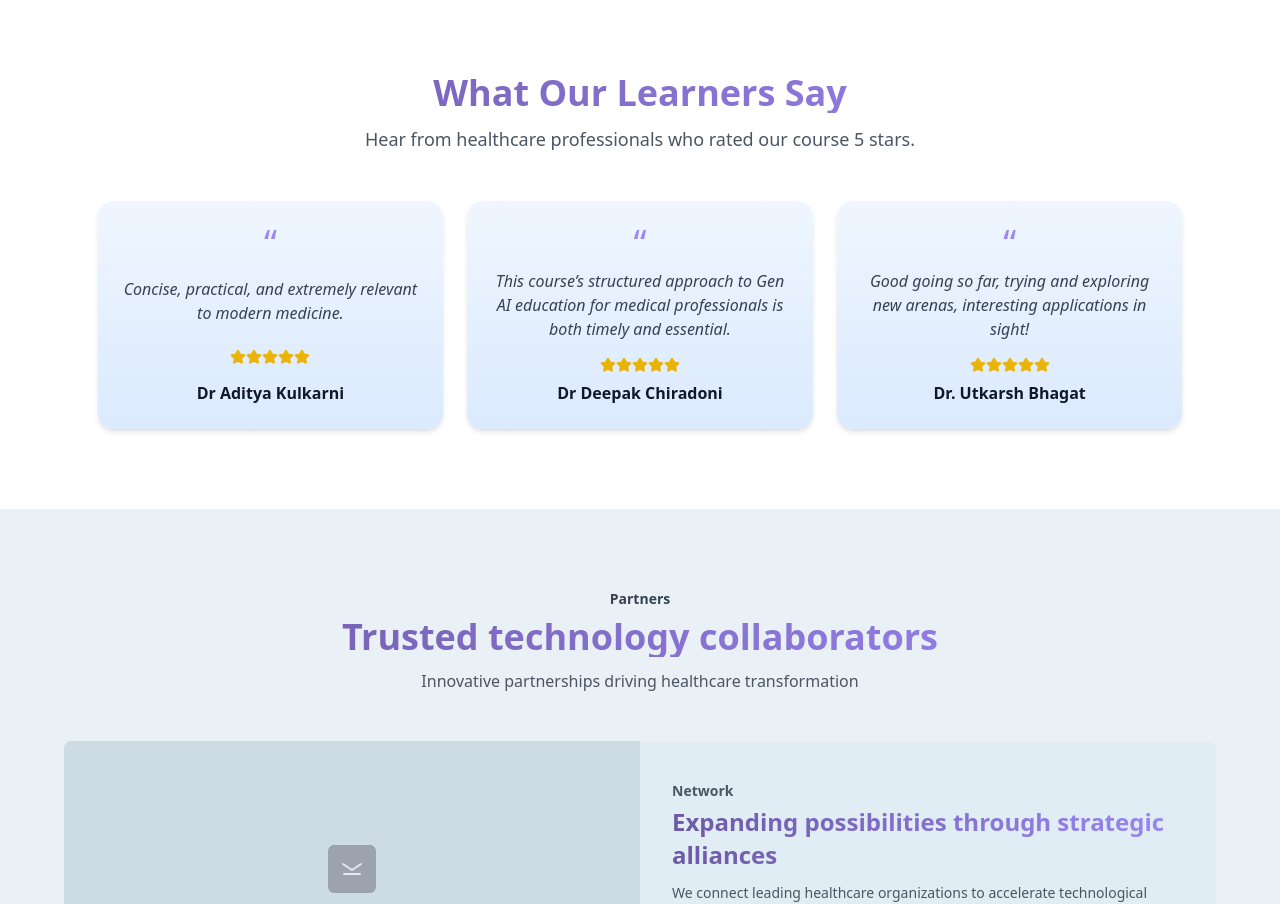
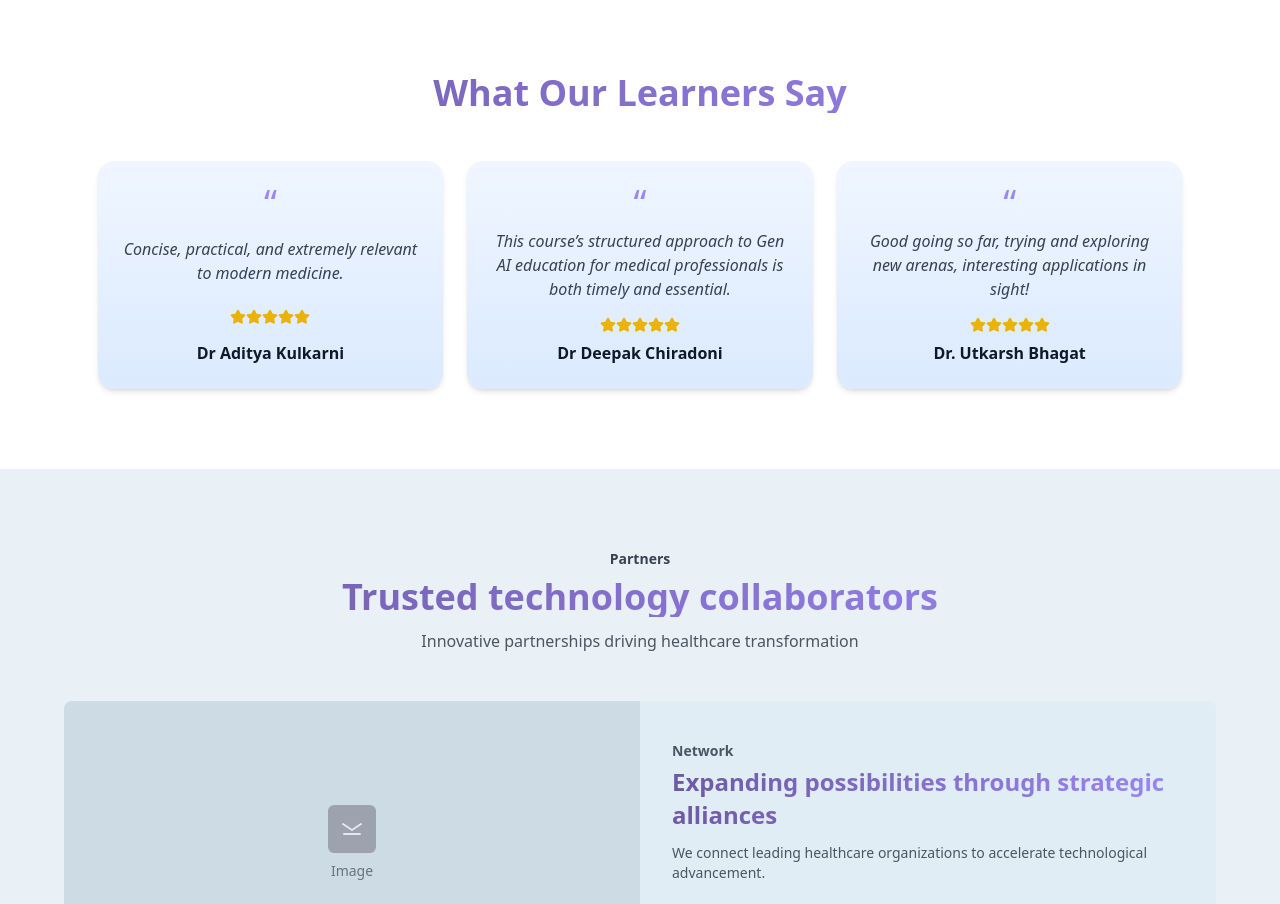
Before and after one commit to fsdev-skids/grey-brain, a React (Create React App) app: page / in a window 1280 px wide. Shown: the part 1660-2564 px from the top of the page. Built offline with nearby package versions, Linux system fonts and the light colour scheme.

Commit message:
style: Remove redundant description in CourseTestimonials component for cleaner presentation

```diff
--- a/src/components/CourseTestimonials.jsx
+++ b/src/components/CourseTestimonials.jsx
@@ -69,9 +69,7 @@ const CourseTestimonials = () => {
         <h2 className="text-3xl sm:text-4xl font-bold mb-3 text-transparent bg-clip-text bg-gradient-to-r from-[#6E59A5] to-[#9B87F5]">
           What Our Learners Say
         </h2>
-        <p className="text-gray-600 text-base sm:text-lg">
-          Hear from healthcare professionals who rated our course 5 stars.
-        </p>
+
       </div>
 
       {/* Responsive testimonial cards */}
```
